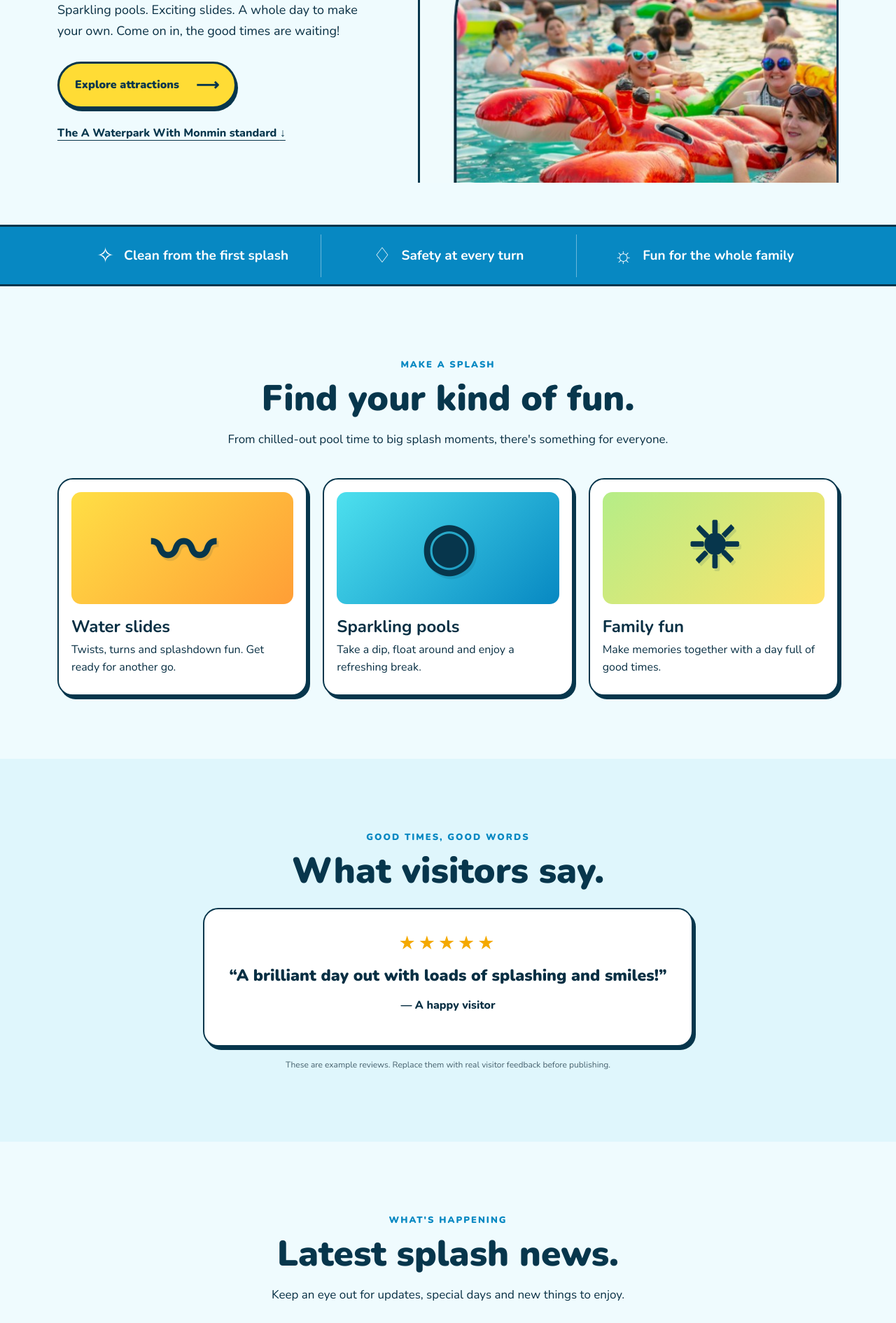
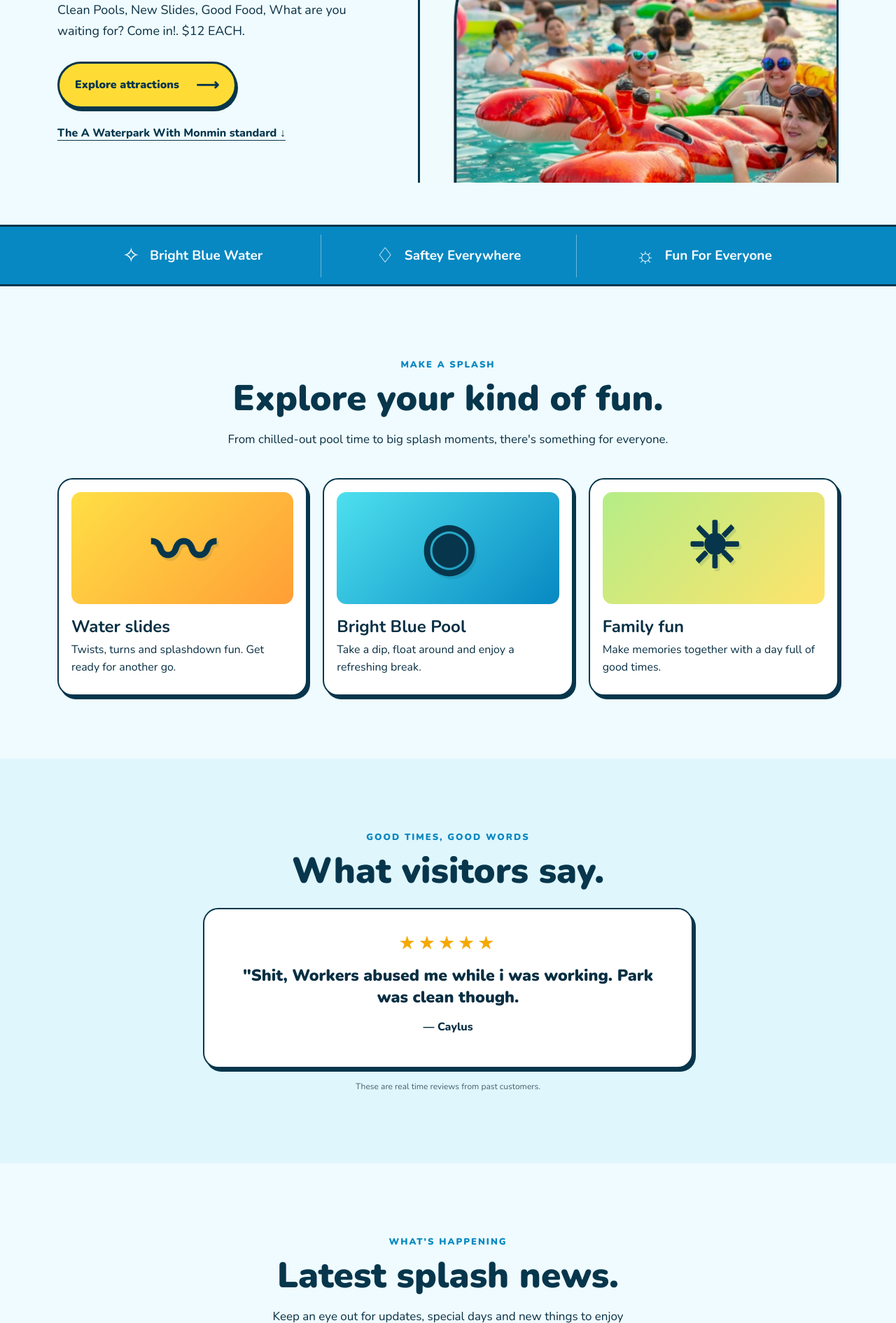
Before and after one commit to yourlocaluncyourlocalunc-dot/A-Waterpark-With-Monmin, a plain HTML site: page index.html in a window 1280 px wide. Shown: the part 467-2357 px from the top of the page at 70% size. Drawn offline with nearby package versions, Linux system fonts and the light colour scheme.

Commit message:
Update index.html

```diff
--- a/index.html
+++ b/index.html
@@ -5,7 +5,7 @@
   <meta name="viewport" content="width=device-width, initial-scale=1">
   <meta name="theme-color" content="#159ed0">
   <meta name="description" content="A Waterpark With Monmin — good, clean, splash-filled fun for everyone.">
-  <title>A Waterpark With Monmin</title>
+  <title>A Waterpark With MonMin92</title>
   <link rel="icon" href="assets/logo.svg" type="image/svg+xml">
   <link rel="stylesheet" href="style.css">
 </head>
@@ -27,8 +27,8 @@
     <section class="hero" id="home">
       <div class="hero-inner">
         <div class="hero-copy">
-          <h1><span>GOOD.</span><span>CLEAN.</span><span class="blue-word">FUN.</span></h1>
-          <p>Sparkling pools. Exciting slides. A whole day to make your own. Come on in, the good times are waiting!</p>
+          <h1><span>CLEAN.</span><span>FOOD.</span><span class="blue-word">FUN.</span></h1>
+          <p>Clean Pools, New Slides, Good Food, What are you waiting for? Come in!. $12 EACH.</p>
           <div class="hero-actions">
             <a class="button" href="#attractions">Explore attractions <span aria-hidden="true">⟶</span></a>
             <a class="standard-link" href="#standard">The A Waterpark With Monmin standard <span aria-hidden="true">↓</span></a>
@@ -41,20 +41,20 @@
     </section>
 
     <section class="benefits" id="standard" aria-label="Our promises">
-      <div class="benefit"><span class="benefit-icon">✧</span><strong>Clean from the first splash</strong></div>
-      <div class="benefit"><span class="benefit-icon">♢</span><strong>Safety at every turn</strong></div>
-      <div class="benefit"><span class="benefit-icon">☼</span><strong>Fun for the whole family</strong></div>
+      <div class="benefit"><span class="benefit-icon">✧</span><strong>Bright Blue Water</strong></div>
+      <div class="benefit"><span class="benefit-icon">♢</span><strong>Saftey Everywhere</strong></div>
+      <div class="benefit"><span class="benefit-icon">☼</span><strong>Fun For Everyone</strong></div>
     </section>
 
     <section class="content-section attractions" id="attractions">
       <div class="section-heading">
         <p class="eyebrow">MAKE A SPLASH</p>
-        <h2>Find your kind of fun.</h2>
+        <h2>Explore your kind of fun.</h2>
         <p>From chilled-out pool time to big splash moments, there's something for everyone.</p>
       </div>
       <div class="feature-grid">
         <article class="feature-card"><div class="feature-art slide-art">〰</div><h3>Water slides</h3><p>Twists, turns and splashdown fun. Get ready for another go.</p></article>
-        <article class="feature-card"><div class="feature-art pool-art">◉</div><h3>Sparkling pools</h3><p>Take a dip, float around and enjoy a refreshing break.</p></article>
+        <article class="feature-card"><div class="feature-art pool-art">◉</div><h3>Bright Blue Pool</h3><p>Take a dip, float around and enjoy a refreshing break.</p></article>
         <article class="feature-card"><div class="feature-art family-art">☀</div><h3>Family fun</h3><p>Make memories together with a day full of good times.</p></article>
       </div>
     </section>
@@ -66,30 +66,30 @@
       </div>
       <div class="review-card">
         <div class="stars" aria-label="5 out of 5 stars">★★★★★</div>
-        <blockquote>“A brilliant day out with loads of splashing and smiles!”</blockquote>
-        <p class="review-author">— A happy visitor</p>
+        <blockquote>"Shit, Workers abused me while i was working. Park was clean though.</blockquote>
+        <p class="review-author">— Caylus</p>
       </div>
-      <p class="small-note">These are example reviews. Replace them with real visitor feedback before publishing.</p>
+      <p class="small-note">These are real time reviews from past customers.</p>
     </section>
 
     <section class="content-section news" id="news">
       <div class="section-heading">
         <p class="eyebrow">WHAT'S HAPPENING</p>
         <h2>Latest splash news.</h2>
-        <p>Keep an eye out for updates, special days and new things to enjoy.</p>
+        <p>Keep an eye out for updates, special days and new things to enjoy</p>
       </div>
       <div class="news-panel">
         <span class="news-date">LATEST UPDATE</span>
-        <h3>We're getting ready for a splash-tastic time!</h3>
+        <h3>MacNcheese & intensityx7 Have expaned their Waterpark!, PRICE INCREASE!, Tickets have went from $6.99 to $12.</h3>
         <p>Check back here for opening updates, attraction news and announcements from A Waterpark With Monmin.</p>
       </div>
     </section>
   </main>
 
   <footer class="site-footer">
-    <a href="#home" class="footer-brand">A WATERPARK WITH MONMIN</a>
-    <p>Good. Clean. Fun.</p>
-    <p class="copyright">© <span id="year"></span> A Waterpark With Monmin</p>
+    <a href="#home" class="footer-brand">A WATERPARK WITH MONMIN92</a>
+    <p>Clean, Good Owners, Amazing Prices.</p>
+    <p class="copyright">© <span id="year"></span> A Waterpark With Monmin92</p>
   </footer>
   <script src="script.js"></script>
 </body>
```
